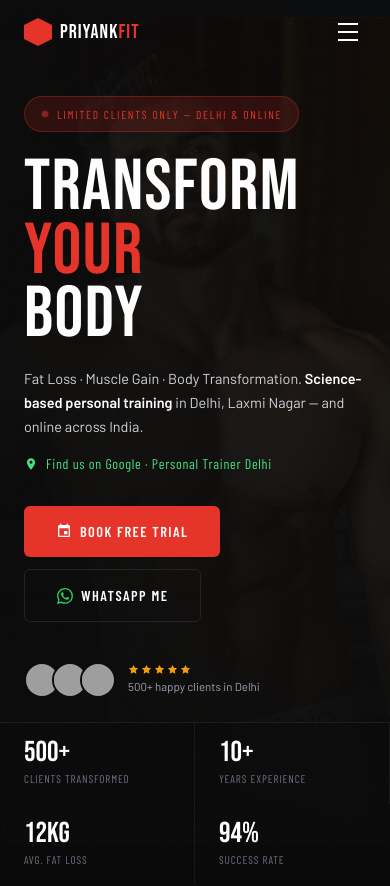
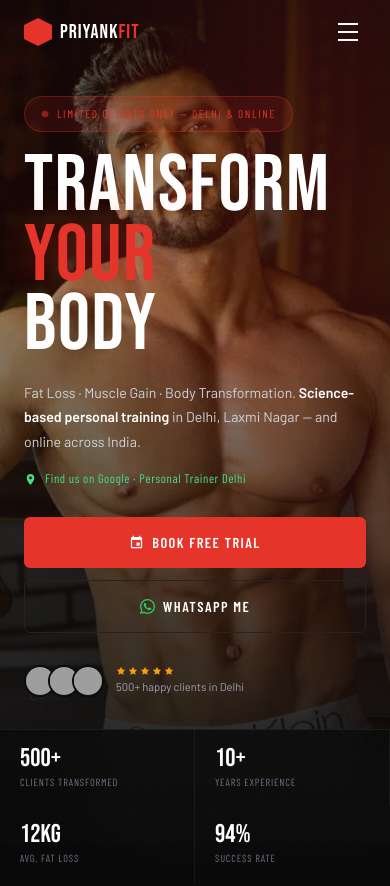
Before and after one commit to s-netizen/priyankfit, a Next.js app: page / in a window 390 px wide. Shown: the top 886 px of the page. Built offline with nearby package versions, Linux system fonts and the light colour scheme; grey boxes are pictures that could not be loaded.

Commit message:
feat: hero redesign - split desktop layout, vibrant photo, mobile optimised

```diff
--- a/src/components/sections/Hero.tsx
+++ b/src/components/sections/Hero.tsx
@@ -10,8 +10,8 @@ export default function Hero() {
     const el = heroRef.current;
     if (!el) return;
     const move = (e: MouseEvent) => {
-      const x = (e.clientX / window.innerWidth - 0.5) * 20;
-      const y = (e.clientY / window.innerHeight - 0.5) * 10;
+      const x = (e.clientX / window.innerWidth - 0.5) * 15;
+      const y = (e.clientY / window.innerHeight - 0.5) * 8;
       el.style.setProperty("--mx", `${x}px`);
       el.style.setProperty("--my", `${y}px`);
     };
@@ -27,75 +27,121 @@ export default function Hero() {
   ];
 
   return (
-    <section ref={heroRef} className="relative min-h-screen flex flex-col justify-center overflow-hidden">
+    <section ref={heroRef} className="relative min-h-screen overflow-hidden" style={{ background: "#0A0A0A" }}>
 
-      {/* FULL BLEED background image — visible on ALL screens */}
-      <div className="absolute inset-0" style={{ zIndex: 0 }}>
+      {/* ── DESKTOP LAYOUT ── */}
+      <div className="hidden md:block absolute inset-0">
+        {/* Right side — Priyank photo */}
+        <div
+          className="absolute top-0 bottom-0 right-0"
+          style={{
+            width: "52%",
+            transform: "translate(var(--mx, 0px), var(--my, 0px))",
+            transition: "transform 0.4s ease",
+          }}
+        >
           <img
             src="/images/priyank-hero-1.jpg"
-          alt="Priyank Chaturvedi — Personal Trainer Delhi"
-          className="w-full h-full object-cover object-top"
+            alt="Priyank Chaturvedi"
+            className="w-full h-full object-cover"
             style={{ objectPosition: "center top" }}
           />
-        {/* Dark overlay — heavier on mobile for text legibility */}
+          {/* Left fade so text side blends in */}
           <div
             className="absolute inset-0"
             style={{
-            background: "linear-gradient(to right, rgba(10,10,10,0.92) 0%, rgba(10,10,10,0.75) 50%, rgba(10,10,10,0.3) 100%)",
+              background: "linear-gradient(to right, #0A0A0A 0%, rgba(10,10,10,0.5) 30%, rgba(10,10,10,0.05) 70%, transparent 100%)",
             }}
           />
-        {/* Mobile — stronger bottom-up overlay */}
+          {/* Bottom fade */}
           <div
-          className="absolute inset-0 md:hidden"
-          style={{
-            background: "linear-gradient(to top, rgba(10,10,10,1) 0%, rgba(10,10,10,0.85) 40%, rgba(10,10,10,0.5) 100%)",
-          }}
+            className="absolute inset-0"
+            style={{ background: "linear-gradient(to top, #0A0A0A 0%, transparent 35%)" }}
           />
-        {/* Grid texture */}
-        <div className="absolute inset-0 grid-texture opacity-20" />
         </div>
 
-      {/* Red glow orb */}
+        {/* Left side — dark solid with red glow */}
         <div
-        className="absolute hidden md:block"
+          className="absolute top-0 left-0 bottom-0"
+          style={{ width: "55%", background: "linear-gradient(to right, #0A0A0A 70%, transparent 100%)" }}
+        />
+
+        {/* Red glow blob */}
+        <div
+          className="absolute"
           style={{
             width: 500,
             height: 500,
             borderRadius: "50%",
-          background: "radial-gradient(circle, rgba(230,51,41,0.15) 0%, transparent 70%)",
-          top: "50%",
-          left: "5%",
-          transform: "translate(var(--mx, 0), calc(-50% + var(--my, 0)))",
-          transition: "transform 0.3s ease",
-          zIndex: 1,
+            background: "radial-gradient(circle, rgba(230,51,41,0.18) 0%, transparent 70%)",
+            top: "20%",
+            left: "15%",
             pointerEvents: "none",
           }}
         />
+        <div className="absolute inset-0 grid-texture opacity-15" />
+      </div>
 
-      {/* Content */}
-      <div className="relative max-w-7xl mx-auto px-6 pt-24 pb-6 w-full" style={{ zIndex: 2 }}>
-        <div className="max-w-2xl">
+      {/* ── MOBILE LAYOUT ── full bleed photo with gradient */}
+      <div className="md:hidden absolute inset-0">
+        <img
+          src="/images/priyank-hero-mobile.jpg"
+          alt="Priyank Chaturvedi"
+          className="w-full h-full object-cover"
+          style={{ objectPosition: "center top" }}
+        />
+        {/* Strong gradient so text is readable */}
+        <div
+          className="absolute inset-0"
+          style={{
+            background: "linear-gradient(180deg, rgba(10,10,10,0.55) 0%, rgba(10,10,10,0.4) 30%, rgba(10,10,10,0.75) 65%, rgba(10,10,10,0.98) 100%)",
+          }}
+        />
+        {/* Red tint at top */}
+        <div
+          className="absolute inset-0"
+          style={{ background: "radial-gradient(ellipse at 80% 20%, rgba(230,51,41,0.15) 0%, transparent 60%)" }}
+        />
+        <div className="absolute inset-0 grid-texture opacity-10" />
+      </div>
+
+      {/* ── CONTENT ── */}
+      <div className="relative flex flex-col min-h-screen" style={{ zIndex: 2 }}>
+        <div className="flex-1 flex items-center">
+          <div className="max-w-7xl mx-auto px-6 pt-24 pb-8 w-full">
+            <div className="max-w-xl">
 
               {/* Badge */}
               <div
-            className="inline-flex items-center gap-2 mb-6 px-4 py-2 rounded-full"
-            style={{ background: "rgba(230,51,41,0.15)", border: "1px solid rgba(230,51,41,0.3)" }}
+                className="inline-flex items-center gap-2 mb-5 px-4 py-2 rounded-full"
+                style={{ background: "rgba(230,51,41,0.12)", border: "1px solid rgba(230,51,41,0.3)" }}
               >
                 <span className="pulse-dot" />
-            <span style={{ fontFamily: "var(--font-condensed)", fontSize: "0.72rem", letterSpacing: "0.15em", textTransform: "uppercase", color: "var(--red)" }}>
+                <span style={{ fontFamily: "var(--font-condensed)", fontSize: "0.7rem", letterSpacing: "0.15em", textTransform: "uppercase", color: "var(--red)" }}>
                   Limited Clients Only — Delhi & Online
                 </span>
               </div>
 
               {/* Heading */}
-          <h1 style={{ fontFamily: "var(--font-display)", fontSize: "clamp(4.5rem, 14vw, 9rem)", lineHeight: 0.88, letterSpacing: "0.02em", marginBottom: "1.25rem" }}>
+              <h1
+                style={{
+                  fontFamily: "var(--font-display)",
+                  fontSize: "clamp(5rem, 16vw, 9.5rem)",
+                  lineHeight: 0.87,
+                  letterSpacing: "0.02em",
+                  marginBottom: "1.25rem",
+                }}
+              >
                 <span className="block text-white">TRANSFORM</span>
-            <span className="block" style={{ color: "var(--red)" }}>YOUR</span>
+                <span className="block" style={{ color: "var(--red)", textShadow: "0 0 40px rgba(230,51,41,0.4)" }}>YOUR</span>
                 <span className="block text-white">BODY</span>
               </h1>
 
               {/* Subtitle */}
-          <p className="text-gray-300 mb-3" style={{ fontSize: "clamp(0.9rem, 2.5vw, 1.05rem)", lineHeight: 1.7, maxWidth: 480 }}>
+              <p
+                className="text-gray-300 mb-3"
+                style={{ fontSize: "clamp(0.88rem, 2.2vw, 1rem)", lineHeight: 1.75, maxWidth: 440 }}
+              >
                 Fat Loss · Muscle Gain · Body Transformation.{" "}
                 <span className="text-white font-semibold">Science-based personal training</span>{" "}
                 in Delhi, Laxmi Nagar — and online across India.
@@ -106,19 +152,19 @@ export default function Hero() {
                 href="https://share.google/FgEa9hLLnQc5d5gjR"
                 target="_blank"
                 rel="noopener noreferrer"
-            className="inline-flex items-center gap-2 mb-8 text-sm transition-opacity hover:opacity-80"
-            style={{ color: "#4ade80", fontFamily: "var(--font-condensed)", letterSpacing: "0.05em" }}
+                className="inline-flex items-center gap-2 mb-7 transition-opacity hover:opacity-80"
+                style={{ color: "#4ade80", fontFamily: "var(--font-condensed)", fontSize: "0.78rem", letterSpacing: "0.05em" }}
               >
-            <svg width="14" height="14" viewBox="0 0 24 24" fill="currentColor">
+                <svg width="13" height="13" viewBox="0 0 24 24" fill="currentColor">
                   <path d="M12 2C8.13 2 5 5.13 5 9c0 5.25 7 13 7 13s7-7.75 7-13c0-3.87-3.13-7-7-7zm0 9.5c-1.38 0-2.5-1.12-2.5-2.5s1.12-2.5 2.5-2.5 2.5 1.12 2.5 2.5-1.12 2.5-2.5 2.5z"/>
                 </svg>
                 Find us on Google · Personal Trainer Delhi
               </a>
 
               {/* CTAs */}
-          <div className="flex flex-wrap gap-3 mb-10">
-            <a href="#contact" className="btn-primary">
-              <svg width="16" height="16" viewBox="0 0 24 24" fill="currentColor">
+              <div className="flex flex-col sm:flex-row gap-3 mb-8">
+                <a href="#contact" className="btn-primary justify-center sm:justify-start">
+                  <svg width="15" height="15" viewBox="0 0 24 24" fill="currentColor">
                     <path d="M17 12h-5v5h5v-5zM16 1v2H8V1H6v2H5c-1.11 0-1.99.9-1.99 2L3 19c0 1.1.89 2 2 2h14c1.1 0 2-.9 2-2V5c0-1.1-.9-2-2-2h-1V1h-2zm3 18H5V8h14v11z"/>
                   </svg>
                   Book Free Trial
@@ -127,9 +173,9 @@ export default function Hero() {
                   href={`https://wa.me/${WHATSAPP}`}
                   target="_blank"
                   rel="noopener noreferrer"
-              className="btn-secondary"
+                  className="btn-secondary justify-center sm:justify-start"
                 >
-              <svg width="16" height="16" viewBox="0 0 24 24" fill="#25D366">
+                  <svg width="15" height="15" viewBox="0 0 24 24" fill="#25D366">
                     <path d="M17.472 14.382c-.297-.149-1.758-.867-2.03-.967-.273-.099-.471-.148-.67.15-.197.297-.767.966-.94 1.164-.173.199-.347.223-.644.075-.297-.15-1.255-.463-2.39-1.475-.883-.788-1.48-1.761-1.653-2.059-.173-.297-.018-.458.13-.606.134-.133.298-.347.446-.52.149-.174.198-.298.298-.497.099-.198.05-.371-.025-.52-.075-.149-.669-1.612-.916-2.207-.242-.579-.487-.5-.669-.51-.173-.008-.371-.01-.57-.01-.198 0-.52.074-.792.372-.272.297-1.04 1.016-1.04 2.479 0 1.462 1.065 2.875 1.213 3.074.149.198 2.096 3.2 5.077 4.487.709.306 1.262.489 1.694.625.712.227 1.36.195 1.871.118.571-.085 1.758-.719 2.006-1.413.248-.694.248-1.289.173-1.413-.074-.124-.272-.198-.57-.347m-5.421 7.403h-.004a9.87 9.87 0 01-5.031-1.378l-.361-.214-3.741.982.998-3.648-.235-.374a9.86 9.86 0 01-1.51-5.26c.001-5.45 4.436-9.884 9.888-9.884 2.64 0 5.122 1.03 6.988 2.898a9.825 9.825 0 012.893 6.994c-.003 5.45-4.437 9.884-9.885 9.884m8.413-18.297A11.815 11.815 0 0012.05 0C5.495 0 .16 5.335.157 11.892c0 2.096.547 4.142 1.588 5.945L.057 24l6.305-1.654a11.882 11.882 0 005.683 1.448h.005c6.554 0 11.89-5.335 11.893-11.893a11.821 11.821 0 00-3.48-8.413z"/>
                   </svg>
                   WhatsApp Me
@@ -144,51 +190,49 @@ export default function Hero() {
                     "https://images.unsplash.com/photo-1438761681033-6461ffad8d80?w=40&h=40&fit=crop&crop=face",
                     "https://images.unsplash.com/photo-1500648767791-00dcc994a43e?w=40&h=40&fit=crop&crop=face",
                   ].map((src, i) => (
-                <img key={i} src={src} alt="" className="w-9 h-9 rounded-full object-cover border-2" style={{ borderColor: "var(--dark)" }} />
+                    <img key={i} src={src} alt="" className="w-8 h-8 rounded-full object-cover border-2" style={{ borderColor: "#0A0A0A" }} />
                   ))}
                 </div>
                 <div>
                   <div className="flex gap-0.5 mb-0.5">
                     {[...Array(5)].map((_, i) => (
-                  <svg key={i} width="11" height="11" viewBox="0 0 24 24" fill="#F59E0B">
+                      <svg key={i} width="10" height="10" viewBox="0 0 24 24" fill="#F59E0B">
                         <path d="M12 2l3.09 6.26L22 9.27l-5 4.87 1.18 6.88L12 17.77l-6.18 3.25L7 14.14 2 9.27l6.91-1.01L12 2z"/>
                       </svg>
                     ))}
                   </div>
-              <p className="text-gray-400" style={{ fontSize: "0.72rem" }}>500+ happy clients in Delhi</p>
+                  <p className="text-gray-400" style={{ fontSize: "0.7rem" }}>500+ happy clients in Delhi</p>
+                </div>
               </div>
             </div>
           </div>
         </div>
 
-      {/* Stats bar — pinned to bottom */}
-      <div className="relative w-full mt-auto" style={{ zIndex: 2 }}>
+        {/* Stats bar */}
         <div
           className="grid grid-cols-2 md:grid-cols-4"
-          style={{ borderTop: "1px solid rgba(255,255,255,0.08)", background: "rgba(10,10,10,0.7)", backdropFilter: "blur(12px)" }}
+          style={{
+            borderTop: "1px solid rgba(255,255,255,0.07)",
+            background: "rgba(10,10,10,0.85)",
+            backdropFilter: "blur(16px)",
+          }}
         >
           {stats.map((s, i) => (
             <div
               key={i}
-              className="px-6 py-4"
-              style={{ borderRight: i < stats.length - 1 ? "1px solid rgba(255,255,255,0.06)" : "none" }}
+              className="px-5 py-4"
+              style={{ borderRight: i < 3 ? "1px solid rgba(255,255,255,0.06)" : "none" }}
             >
-              <p className="text-white mb-0.5" style={{ fontFamily: "var(--font-display)", fontSize: "clamp(1.8rem, 4vw, 2.5rem)", lineHeight: 1 }}>
+              <p className="text-white" style={{ fontFamily: "var(--font-display)", fontSize: "clamp(1.6rem, 4vw, 2.2rem)", lineHeight: 1 }}>
                 {s.value}
               </p>
-              <p className="text-gray-500" style={{ fontSize: "0.7rem", fontFamily: "var(--font-condensed)", letterSpacing: "0.08em", textTransform: "uppercase" }}>
+              <p className="text-gray-500 mt-0.5" style={{ fontSize: "0.65rem", fontFamily: "var(--font-condensed)", letterSpacing: "0.08em", textTransform: "uppercase" }}>
                 {s.label}
               </p>
             </div>
           ))}
         </div>
       </div>
-
-      {/* Scroll indicator — desktop only */}
-      <div className="absolute bottom-20 right-8 hidden md:flex flex-col items-center gap-2 opacity-30" style={{ zIndex: 2 }}>
-        <p style={{ fontSize: "0.6rem", fontFamily: "var(--font-condensed)", letterSpacing: "0.2em", textTransform: "uppercase", color: "white" }}>Scroll</p>
-        <div className="w-px h-10" style={{ background: "linear-gradient(to bottom, white, transparent)" }} />
-      </div>
     </section>
   );
 }
```
Also changed, not shown: public/images/priyank-hero-1.jpg, public/images/priyank-hero-mobile.jpg (added). Lines whose indentation alone changed are shown as unchanged.
